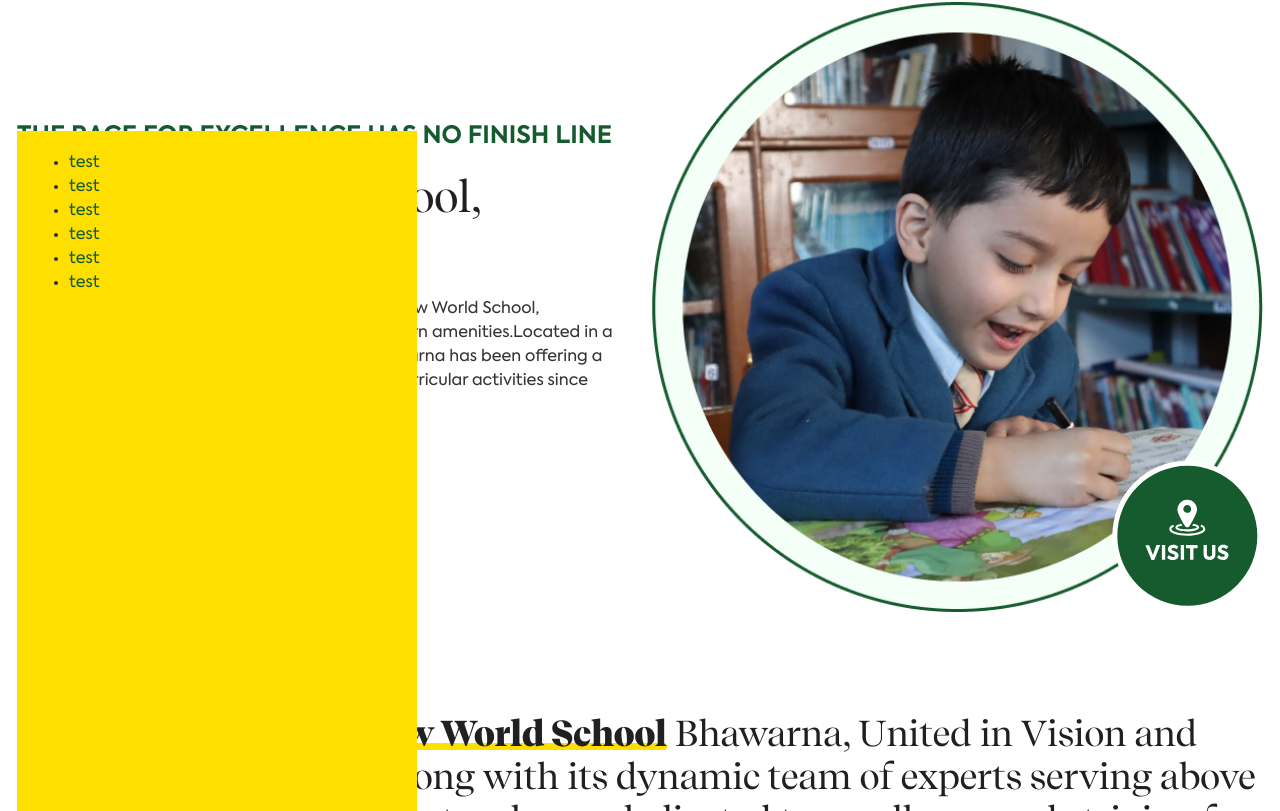
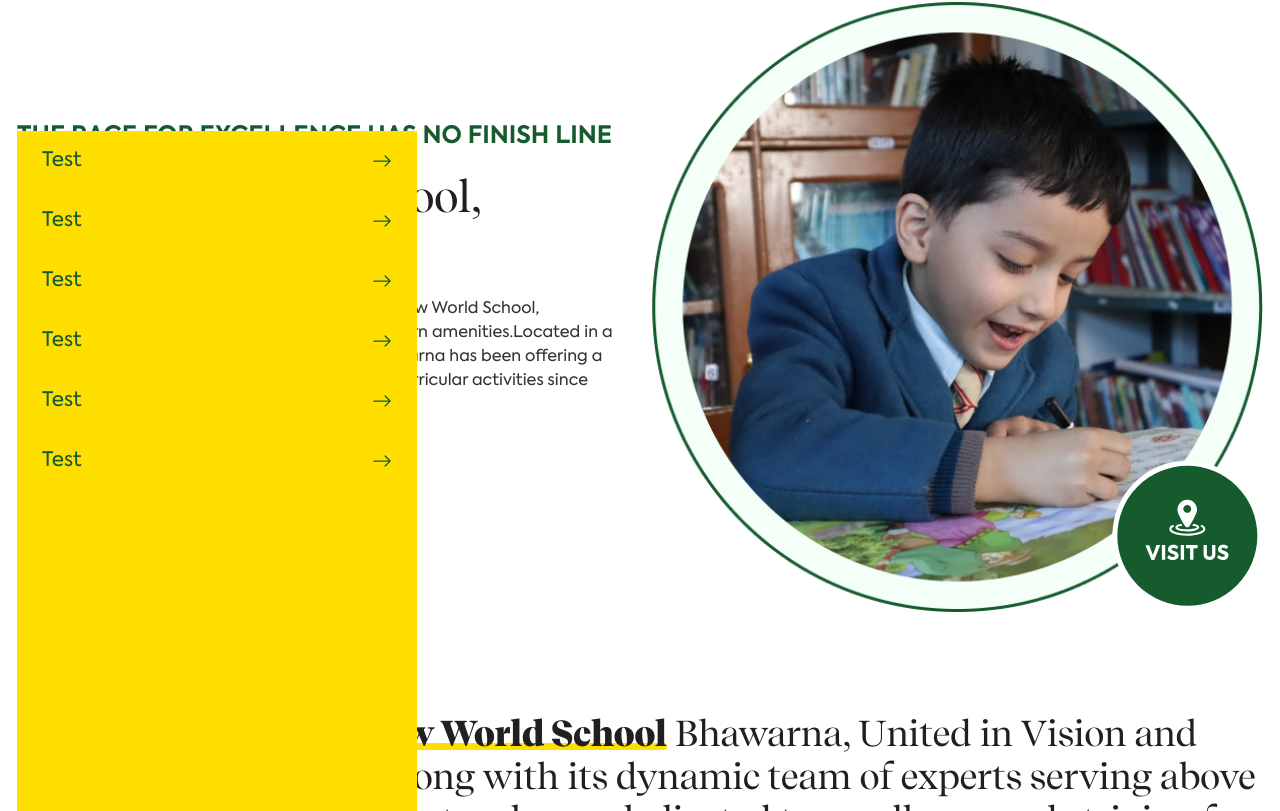
Before and after one commit to gauravpixxelu/rwsbhawarna, a Next.js app: page / in a window 1280 px wide. Shown: the part 769-1580 px from the top of the page. Built offline with nearby package versions, Linux system fonts and the light colour scheme.

Commit message:
new code

```diff
--- a/components/header/hamburgerNavbar.js
+++ b/components/header/hamburgerNavbar.js
@@ -1,31 +1,113 @@
 import Link from "next/link";
 import { useState } from "react";
+import { ArrowRight } from 'react-bootstrap-icons';
 
 const HamburgerNavbar = () => {
   const [isOpen, setIsOpen] = useState(false);
+  const [subMenuOpen, setSubMenuOpen] = useState(null);
 
   const toggleMenu = () => {
     setIsOpen(!isOpen);
+    setSubMenuOpen(null);
+  };
+
+  const toggleSubMenu = (index) => {
+    setSubMenuOpen(subMenuOpen === index ? null : index);
   };
 
   return (
     <>
+      <div className={`menu-bar${isOpen ? ' active' : ''}`}>
+        <ul className="open-menu">
+          <li>
+            <Link href="#">test<span onClick={() => toggleSubMenu(0)}>
+              <ArrowRight />
+            </span>
+            </Link>
+          </li>
+          <li>
+            <Link href="#">test<span onClick={() => toggleSubMenu(1)}>
+              <ArrowRight />
+            </span>
+            </Link>
+          </li>
+          <li>
+            <Link href="#">test<span onClick={() => toggleSubMenu(2)}>
+              <ArrowRight />
+            </span>
+            </Link>
+          </li>
+          <li>
+            <Link href="#">test<span onClick={() => toggleSubMenu(3)}>
+              <ArrowRight />
+            </span>
+            </Link>
+          </li>
+          <li>
+            <Link href="#">test<span onClick={() => toggleSubMenu(4)}>
+              <ArrowRight />
+            </span>
+            </Link>
+          </li>
+          <li>
+            <Link href="#">test<span onClick={() => toggleSubMenu(5)}>
+              <ArrowRight />
+            </span>
+            </Link>
+
+          </li>
+        </ul>
+      </div>
+      <div className="sub-menu-item">
+          {subMenuOpen === 0 && (
+            <ul className="sub-menu">
+              <li><Link href="#">Submenu Item 1</Link></li>
+              <li><Link href="#">Submenu Item 2</Link></li>
+              <li><Link href="#">Submenu Item 3</Link></li>
+            </ul>
+          )}
+          {subMenuOpen === 1 && (
+            <ul className="sub-menu">
+              <li><Link href="#">Submenu 2 Item 1</Link></li>
+              <li><Link href="#">Submenu 2 Item 2</Link></li>
+              <li><Link href="#">Submenu 2 Item 3</Link></li>
+            </ul>
+          )}
+          {subMenuOpen === 2 && (
+            <ul className="sub-menu">
+              <li><Link href="#">Submenu 3 Item 1</Link></li>
+              <li><Link href="#">Submenu 3 Item 2</Link></li>
+              <li><Link href="#">Submenu 3 Item 3</Link></li>
+            </ul>
+          )}
+          {subMenuOpen === 3 && (
+            <ul className="sub-menu">
+              <li><Link href="#">Submenu 4 Item 1</Link></li>
+              <li><Link href="#">Submenu 4 Item 2</Link></li>
+              <li><Link href="#">Submenu 4 Item 3</Link></li>
+            </ul>
+          )}
+          {subMenuOpen === 4 && (
+            <ul className="sub-menu">
+              <li><Link href="#">Submenu 5 Item 1</Link></li>
+              <li><Link href="#">Submenu 5 Item 2</Link></li>
+              <li><Link href="#">Submenu 5 Item 3</Link></li>
+            </ul>
+          )}
+          {subMenuOpen === 5 && (
+            <ul className="sub-menu">
+              <li><Link href="#">Submenu 6 Item 1</Link></li>
+              <li><Link href="#">Submenu 6 Item 2</Link></li>
+              <li><Link href="#">Submenu 6 Item 3</Link></li>
+            </ul>
+          )}
+        </div>
+
       <button type="button" className="header-hamburger" onClick={toggleMenu}>
         <span></span>
         <span></span>
         <span></span>
       </button>
-
-      <div className={`menu-bar${isOpen ? ' active' : ''}`}>
-        <ul className="open-menu">
-          <li><Link href="#">test</Link></li>
-          <li><Link href="#">test</Link></li>
-          <li><Link href="#">test</Link></li>
-          <li><Link href="#">test</Link></li>
-          <li><Link href="#">test</Link></li>
-          <li><Link href="#">test</Link></li>
-        </ul>
-      </div>
     </>
   );
 };
--- a/styles/global.css
+++ b/styles/global.css
@@ -135,8 +135,17 @@
     width: 400px;
     top: 100px;
     z-index: 9999;
-    padding: 20px;
     transform: translateY(100%);
+    transition: 0.35s;
+}
+.sub-menu-item .sub-menu {
+    position: fixed;
+    background: #fff;
+    height: 100vh;
+    width: 400px;
+    top: 100px;
+    z-index: 9998;
+    transform: translateX(-360px);
     transition: 0.35s;
 }
 .website-header {
@@ -150,7 +159,46 @@
     width: 100%;
     z-index: 9999;
 }
-
+.menu-bar ul.open-menu {
+    padding: 0;
+    margin: 0;
+}
+.menu-bar ul.open-menu li {
+    list-style: none;
+}
+.menu-bar ul.open-menu li a {
+    padding: 15px 25px;
+    display: inline-block;
+    font-size: 20px;
+    text-transform: capitalize;
+    width: 100%;
+    display: flex;
+    align-items: center;
+    justify-content: space-between;
+}
+.menu-bar ul.open-menu li a:hover {
+    background: var(--white-color);
+}
+.sub-menu-item ul.sub-menu {
+    padding: 0;
+    margin: 0;
+}
+.sub-menu-item ul.sub-menu li {
+    list-style: none;
+}
+.sub-menu-item ul.sub-menu li a {
+    padding: 15px 25px;
+    display: inline-block;
+    font-size: 20px;
+    text-transform: capitalize;
+    width: 100%;
+    display: flex;
+    align-items: center;
+    justify-content: space-between;
+}
+.sub-menu-item ul.sub-menu li a:hover {
+    background: var(--white-color);
+}
 
 
 /* -- Footer Css -- */
```
